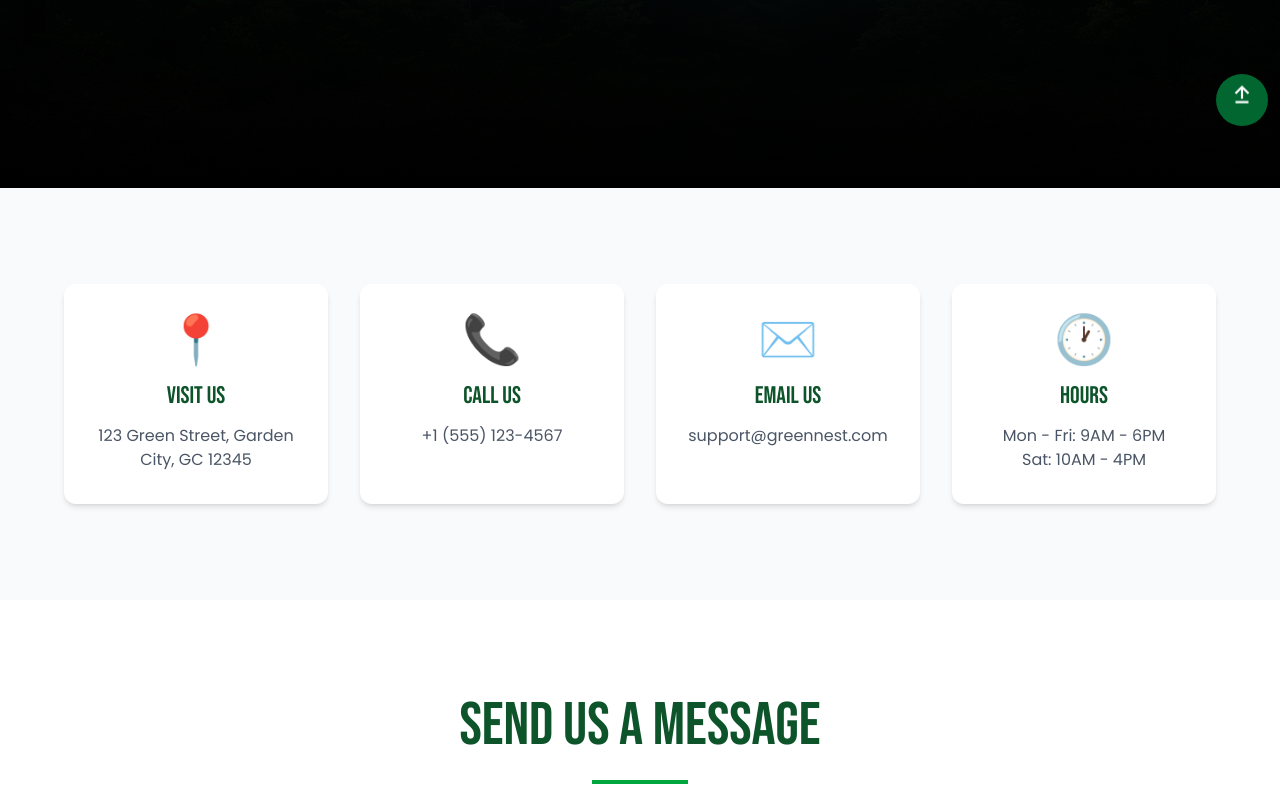
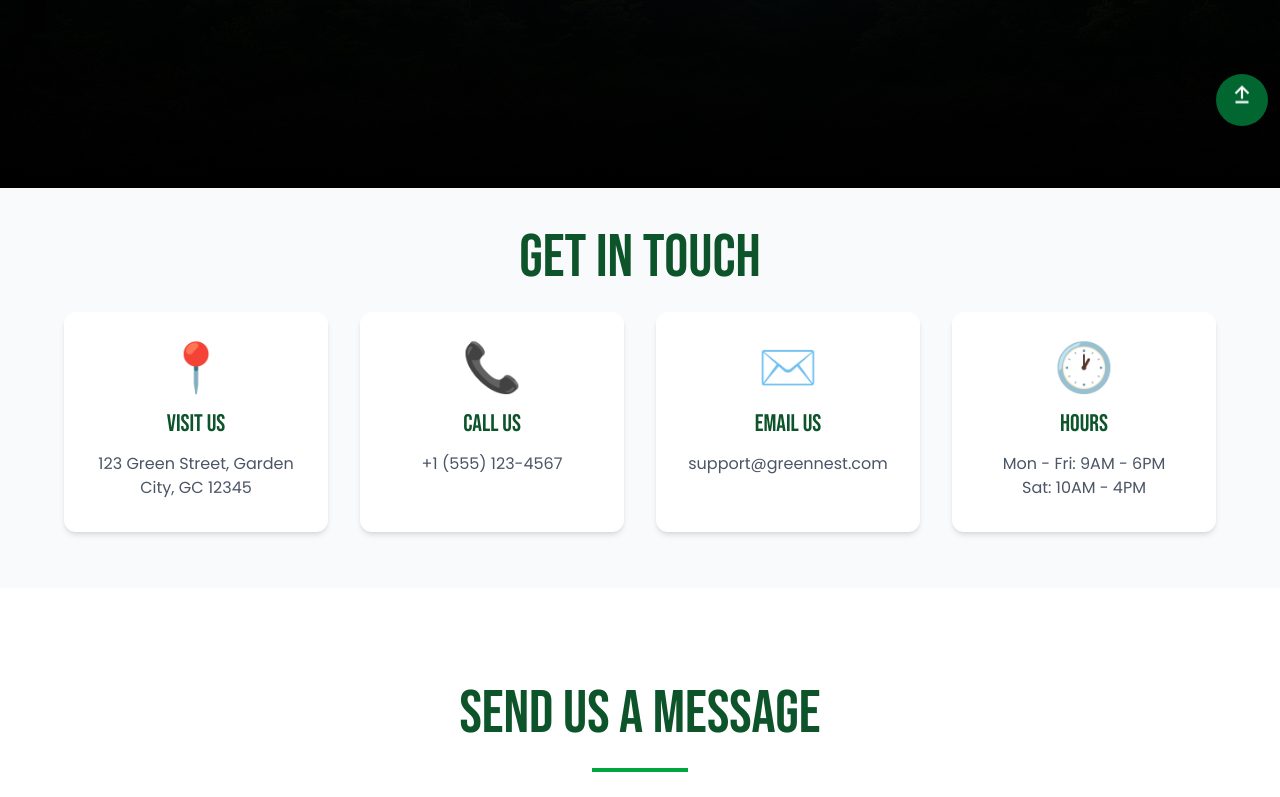
Before and after one commit to AtikHasan16/Green-Nest, a React (Vite) app: page /contact in a window 1280 px wide. Shown: the part 662-1459 px from the top of the page. Built offline with nearby package versions, Linux system fonts and the light colour scheme; no server answers.

Commit message:
added contact title in concate page

```diff
--- a/src/Pages/Contact.jsx
+++ b/src/Pages/Contact.jsx
@@ -65,7 +65,10 @@ const Contact = () => {
       </section>
 
       {/* Contact Info Section */}
-      <section className="py-16 md:py-24 px-4 bg-gray-50">
+      <section className=" md:pt-10  pb-14 px-4 bg-gray-50">
+        <h2 className="font-bebas text-5xl md:text-6xl text-green-900 mb-6 text-center">
+          Get In touch
+        </h2>
         <div className="max-w-6xl mx-auto">
           <div className="grid md:grid-cols-4 gap-8">
             {contactInfo.map((info, index) => (
```
